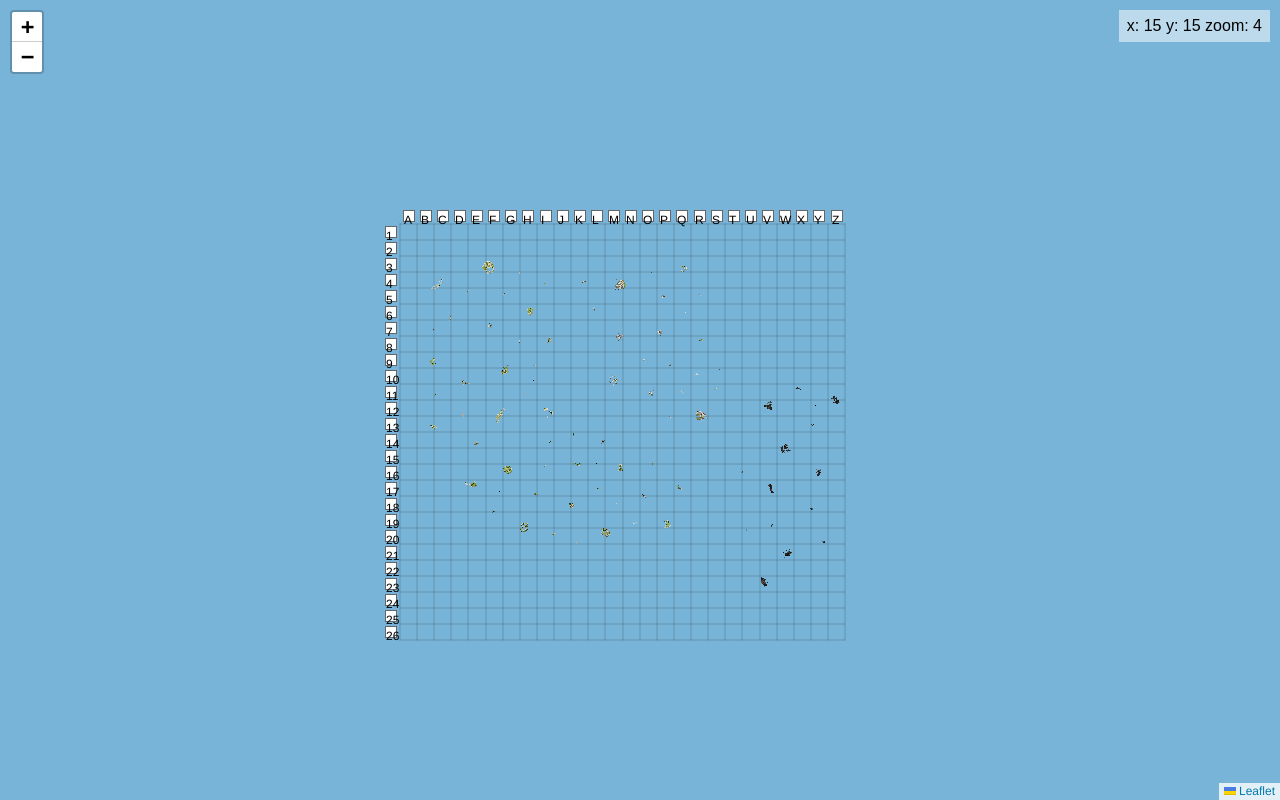
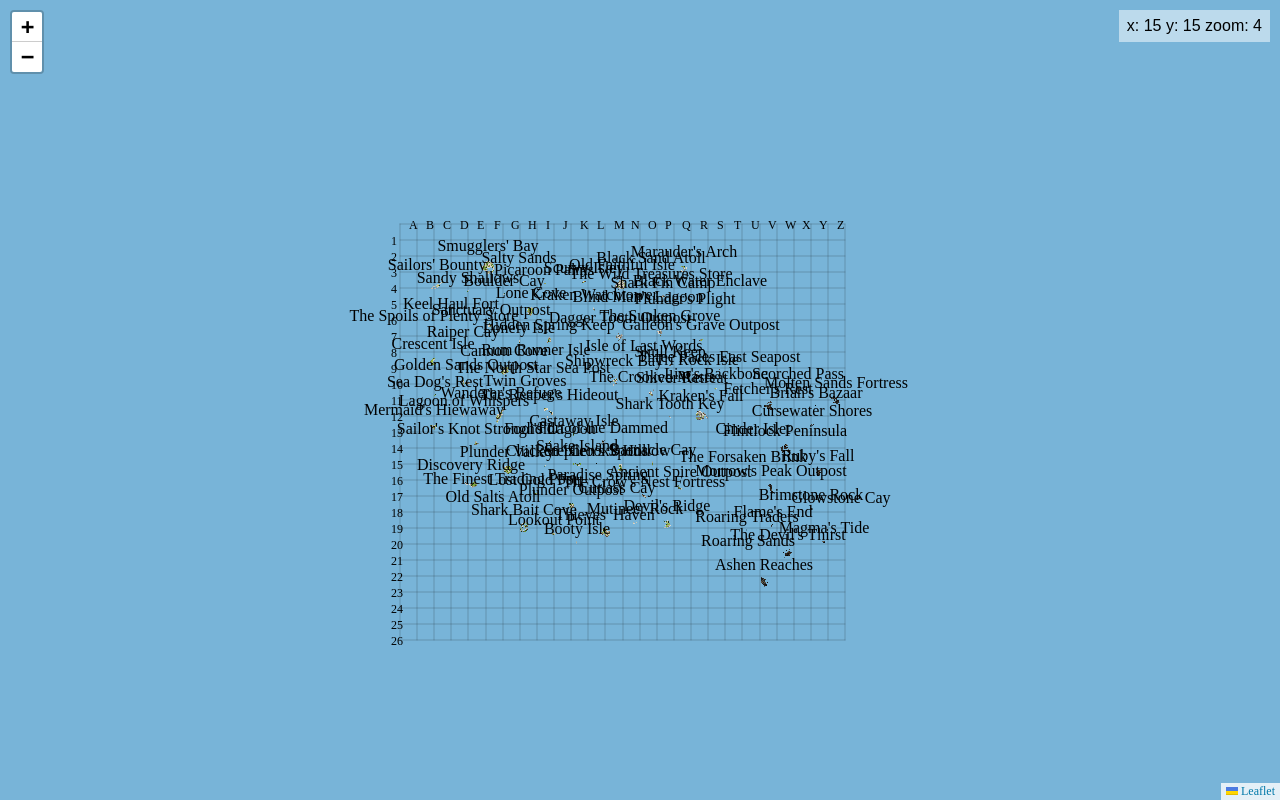
Before and after one commit to reece-bennett/deckhand, a website with bundled scripts: page index.html in a window 1280 px wide. Built offline with nearby package versions, Linux system fonts and the light colour scheme; a web font is replaced by a local one.

Commit message:
Add island name labels
Closes #3

```diff
--- a/css/style.css
+++ b/css/style.css
@@ -35,6 +35,7 @@ html, body {
 #map {
   height: 100%;
   background: rgb(120 180 216);
+  font-family: 'IM Fell English', serif;
 }
 
 #position-text {
@@ -46,6 +47,8 @@ html, body {
   padding: 4px 8px;
 }
 
-.leaflet-grid-label .gridlabel-vert {
-  transform: none;
+.island-label__text {
+  font-size: 16px;
+  white-space: nowrap;
+  transform: translate(-50%, -100%)
 }
--- a/data/islands.js
+++ b/data/islands.js
@@ -225,7 +225,7 @@ export default [
     rotation: 90
   },
   {
-    name: 'fort of the Dammed',
+    name: 'Fort of the Dammed',
     image: 'img/islands/fortOfTheDammed.png',
     x: 12.67,
     y: 13.63,
--- a/index.html
+++ b/index.html
@@ -6,6 +6,11 @@
     <meta name="viewport" content="width=device-width, initial-scale=1" />
 
     <title>Deckhand</title>
+
+    <!-- Fonts -->
+    <link rel="preconnect" href="https://fonts.googleapis.com">
+    <link rel="preconnect" href="https://fonts.gstatic.com" crossorigin>
+    <link href="https://fonts.googleapis.com/css2?family=IM+Fell+English:ital@0;1&display=swap" rel="stylesheet">
 
     <!-- Leaflet -->
     <link rel="stylesheet" href="https://unpkg.com/leaflet@1.7.1/dist/leaflet.css"
--- a/js/L.LayerGroup.Grid.js
+++ b/js/L.LayerGroup.Grid.js
@@ -86,7 +86,9 @@ L.LayerGroup.Grid = L.LayerGroup.extend({
           interactive: false,
           keyboard: false,
           icon: L.divIcon({
-            html: this._ALPHABET[i]
+            className: 'grid-label grid-label--horizontal',
+            iconSize: null,
+            html: `<div class="grid-label__text">${this._ALPHABET[i]}</div>`
           })
         })
         this._xMarkers[i] = marker
@@ -107,7 +109,9 @@ L.LayerGroup.Grid = L.LayerGroup.extend({
           interactive: false,
           keyboard: false,
           icon: L.divIcon({
-            html: 27 - i
+            className: 'grid-label grid-label--vertical',
+            iconSize: null,
+            html: `<div class="grid-label__text">${27 - i}</div>`
           })
         })
         this._yMarkers[i] = marker
--- a/js/main.js
+++ b/js/main.js
@@ -39,6 +39,18 @@ islands.forEach(island => {
     island.rotation
   ).addTo(map)
   image._image.style.imageRendering = 'pixelated' // Not sure I like this, bit blurry is nice when you are far out, maybe only add at high zoom levels?
+
+  const W_2 = island.width * 0.5
+  const offset = W_2 + W_2 * (Math.SQRT2 - 1) * Math.abs(Math.sin(island.rotation * (Math.PI / 90)))
+  L.marker(xy(island.x, island.y - Math.abs(offset)), {
+    interactive: false,
+    keyboard: false,
+    icon: L.divIcon({
+      className: 'island-label',
+      iconSize: null, // Setting to null unsets width and height styles
+      html: `<div class="island-label__text">${island.name}</div>`
+    })
+  }).addTo(map)
 })
 
 L.layerGroup.grid({
```
